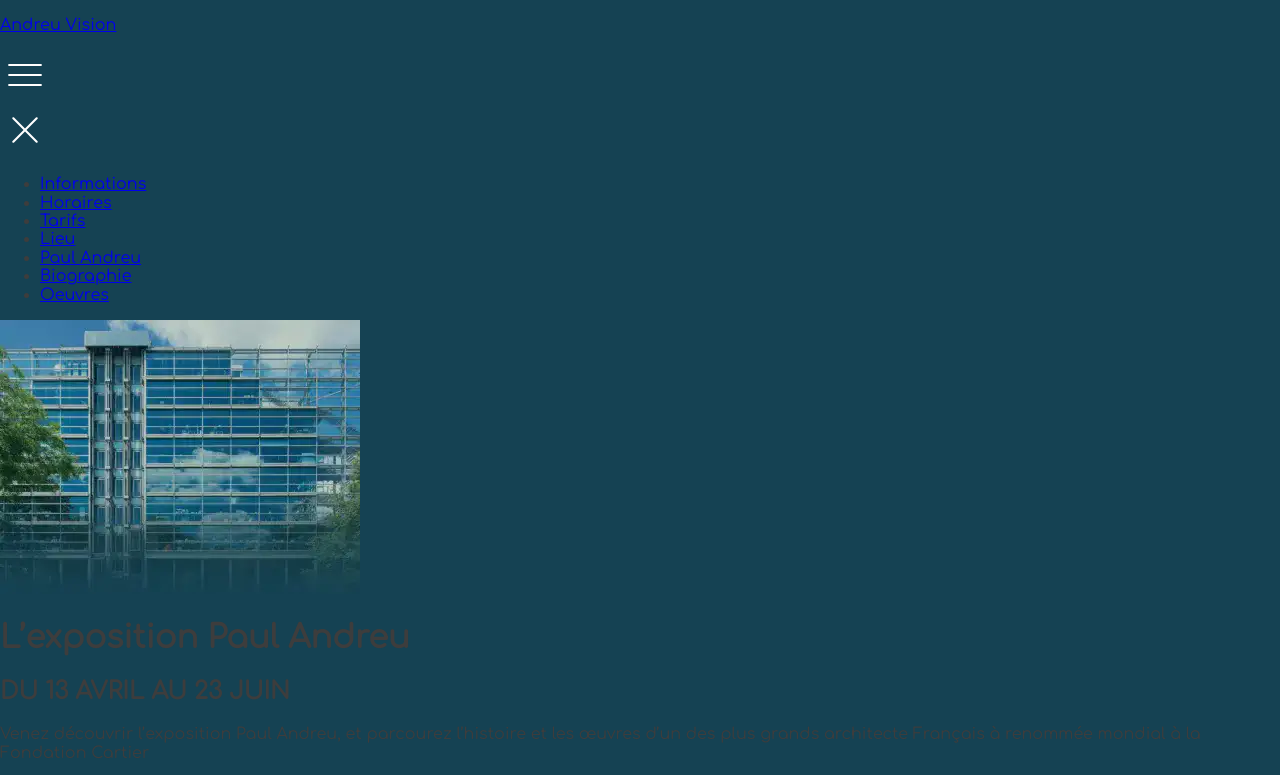
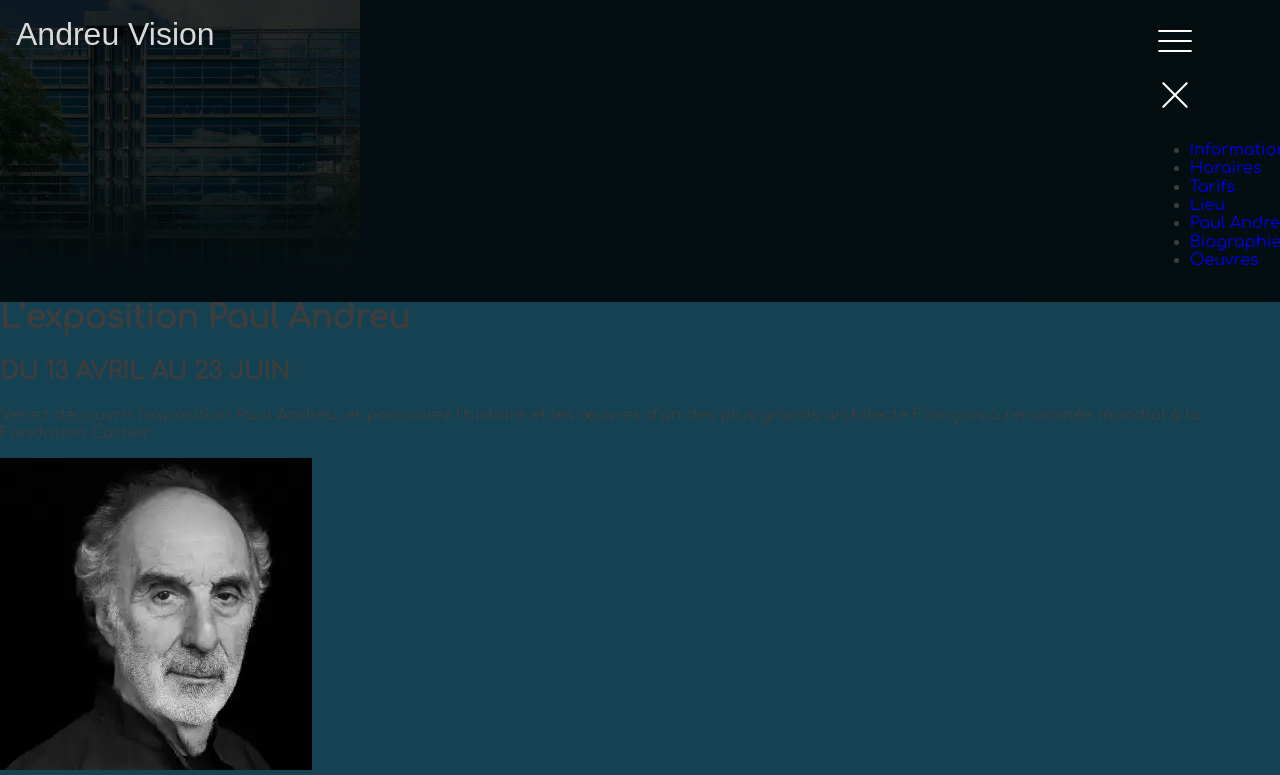
Before and after one commit to MMI-SAE-105/2023-sae-105-Jeremy-ROY-22, a plain HTML site: page index.html in a window 1280 px wide. Shown: the top 775 px of the page. Drawn offline with nearby package versions, Linux system fonts and the light colour scheme; a web font is replaced by a local one.

Commit message:
debut mise en page header

```diff
--- a/index.html
+++ b/index.html
@@ -13,10 +13,8 @@
 
         <header class="header">
             <div class="header__site">
-                <a href="/">
-                    <p class="header__nom">
-                        Andreu Vision
-                    </p>
+                <a href="/" class="header__site--nom">
+                    Andreu Vision
                 </a>
             </div>
             <div class="header__menu">
--- a/src/css/base/main.css
+++ b/src/css/base/main.css
@@ -3,5 +3,8 @@ body{
     font-size: var(--texte-page);
     color: var(--gris);
     background-color: var(--bleu-foncé);
+}
 
+a{
+    text-decoration: none;
 }
--- a/src/css/layout/header.css
+++ b/src/css/layout/header.css
@@ -0,0 +1,21 @@
+.header {
+    background-color: var(--noir-header);
+    position: fixed;
+    top: 0;
+    left: 0;
+    width: 100%;
+    display: flex;
+    justify-content: space-between;
+    padding: 1rem;
+}
+
+.header__site{
+    color: var(--blanc-gris);
+    font-family: var(--font-titre);
+    font-size: var(--site-header);
+    text-decoration: none;
+}
+
+.header__site--nom{
+    color: var(--blanc-gris);
+}
--- a/src/css/utils/variables.css
+++ b/src/css/utils/variables.css
@@ -4,8 +4,8 @@
     --bleu-clair: #00F3FF ;
     --gris: #3D3D3D;
     --blanc-gris: #D9D9D9;
-    --blanc-forl: #D9D9D9, 0.6;
-    --noir-header: #000000, 0.8;
+    --blanc-form: rgb(232,232,232, 0.6);
+    --noir-header: rgba(0, 0, 0, 0.8);
 
     /* tailles de polices */
     --site-header: 32px;
@@ -18,6 +18,6 @@
     --description-texte: 8px;
 
     /* polices */
-    --font-titres: "iceberg", sans-serif;
+    --font-titre: "iceberg", sans-serif;
     --font-texte: "comfortaa", sans-serif;
 }
```
